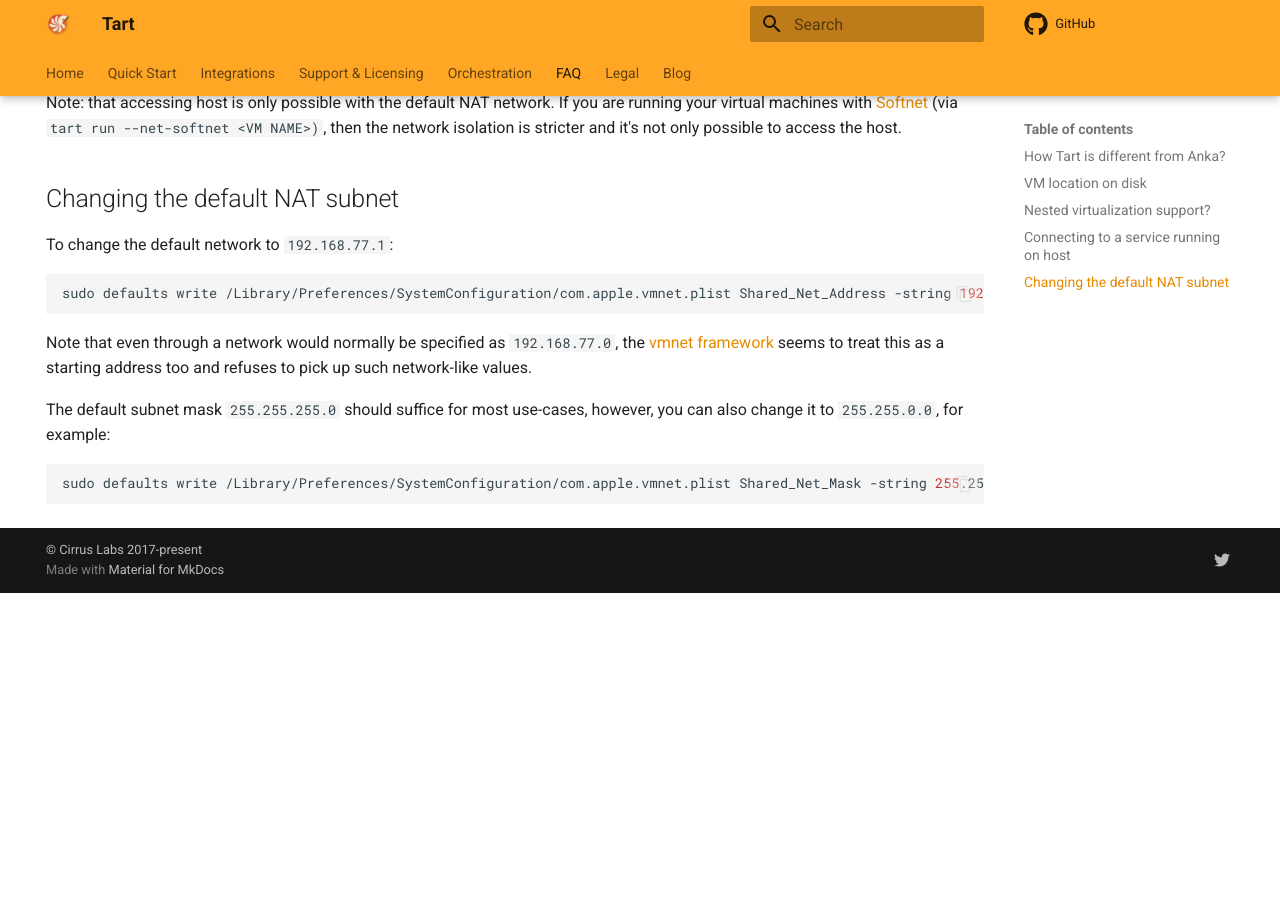
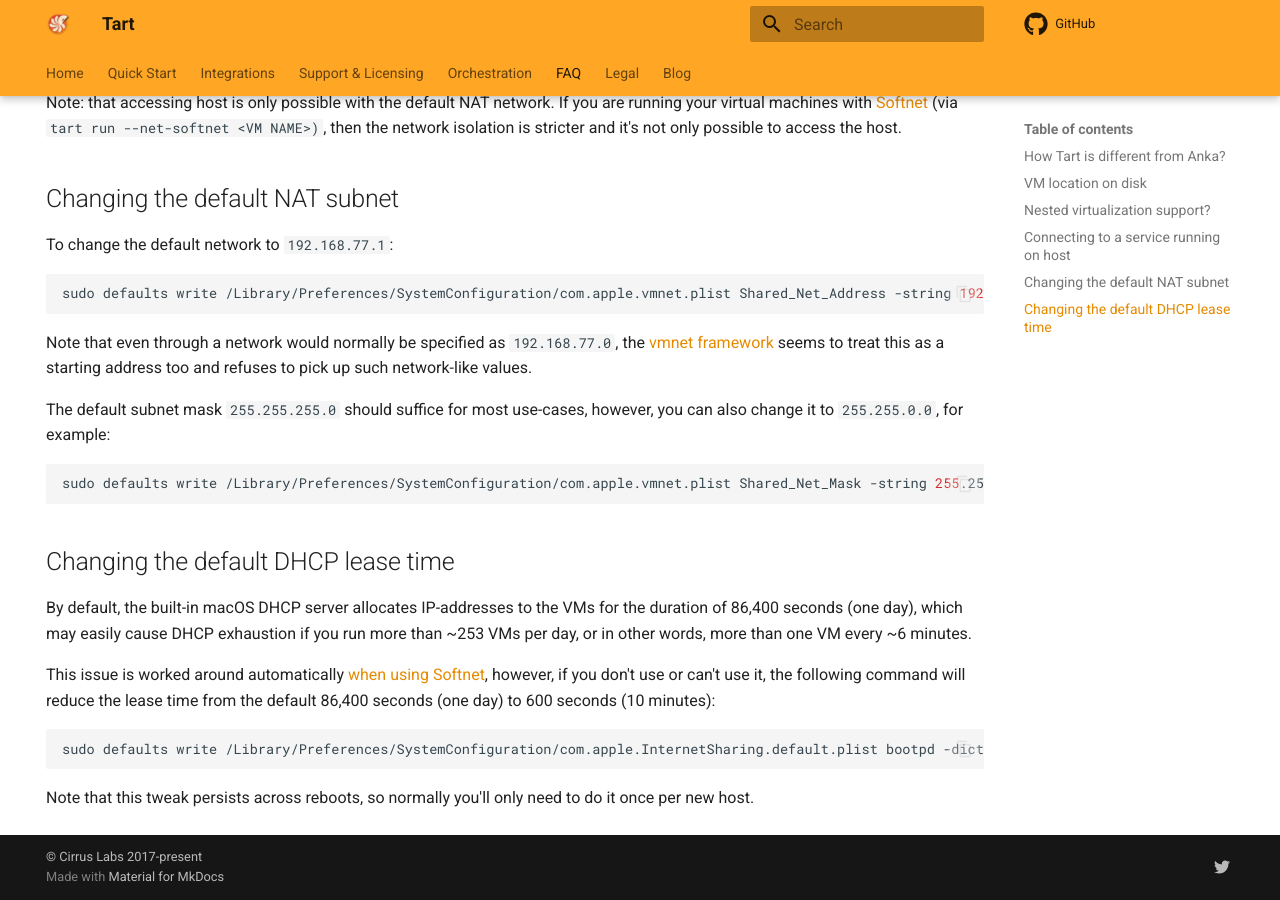
Before and after one commit to cirruslabs/tart, an MkDocs documentation site: the page built from docs/faq.md, in a window 1280 px wide and 900 px high, scrolled down 873 px. Built offline with MkDocs 1.6.1 and Material for MkDocs 9.7.7, drawn with Linux system fonts in a browser that asks for light colours; plug-ins that fetch from the network failed and are left out; comment, search, counter and statistics services are not loaded; before the commit the page ends 1466 px from its top, so only the background shows below that.

Commit message:
FAQ: document how to change the default DHCP lease time (#494)
* FAQ: document how to change the default DHCP lease time

* Use shell for code snippets

* Note about persistence

````diff
--- a/docs/faq.md
+++ b/docs/faq.md
@@ -31,7 +31,7 @@
 Then from within a virtual machine you can access the service using the router's IP address that you can get either from `Preferences -> Network`
 or by running the following command in the Terminal:
 
-```bash
+```shell
 netstat -nr | grep default | head -n 1 | awk '{print $2}'
 ```
 
@@ -43,7 +43,7 @@
 
 To change the default network to `192.168.77.1`:
 
-```bash
+```shell
 sudo defaults write /Library/Preferences/SystemConfiguration/com.apple.vmnet.plist Shared_Net_Address -string 192.168.77.1
 ```
 
@@ -51,6 +51,18 @@
 
 The default subnet mask `255.255.255.0` should suffice for most use-cases, however, you can also change it to `255.255.0.0`, for example:
 
-  ```bash
-  sudo defaults write /Library/Preferences/SystemConfiguration/com.apple.vmnet.plist Shared_Net_Mask -string 255.255.0.0
-  ```
+```shell
+sudo defaults write /Library/Preferences/SystemConfiguration/com.apple.vmnet.plist Shared_Net_Mask -string 255.255.0.0
+```
+
+## Changing the default DHCP lease time
+
+By default, the built-in macOS DHCP server allocates IP-addresses to the VMs for the duration of 86,400 seconds (one day), which may easily cause DHCP exhaustion if you run more than ~253 VMs per day, or in other words, more than one VM every ~6 minutes.
+
+This issue is worked around automatically [when using Softnet](http://github.com/cirruslabs/softnet), however, if you don't use or can't use it, the following command will reduce the lease time from the default 86,400 seconds (one day) to 600 seconds (10 minutes):
+
+```shell
+sudo defaults write /Library/Preferences/SystemConfiguration/com.apple.InternetSharing.default.plist bootpd -dict DHCPLeaseTimeSecs -int 600
+```
+
+Note that this tweak persists across reboots, so normally you'll only need to do it once per new host.
````
